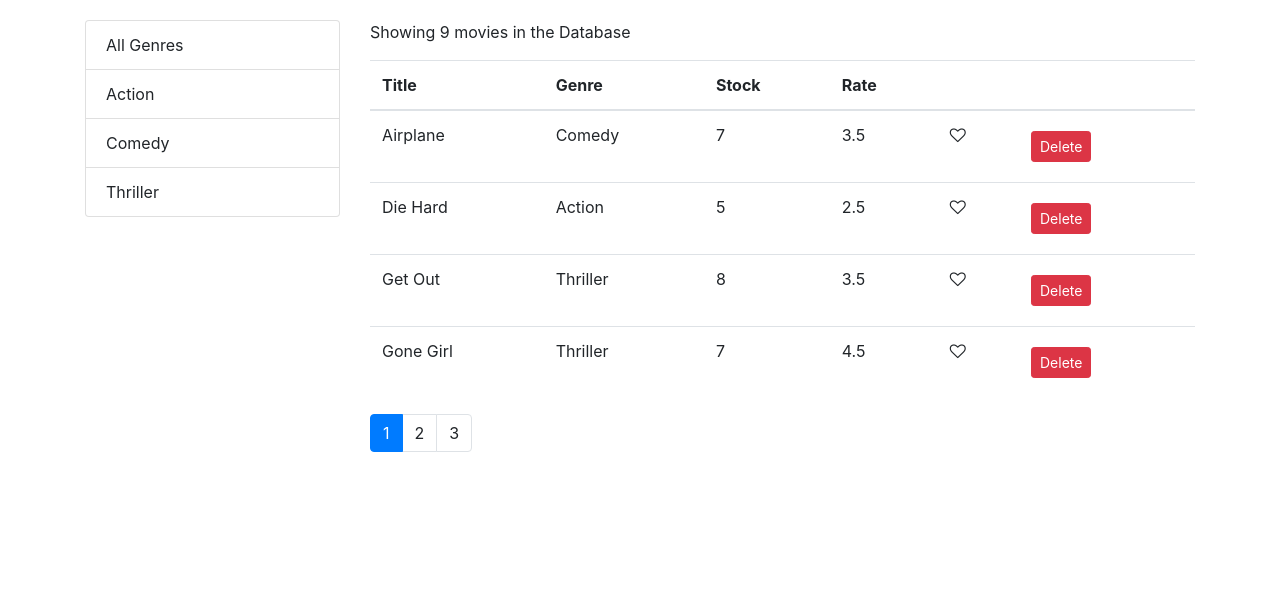
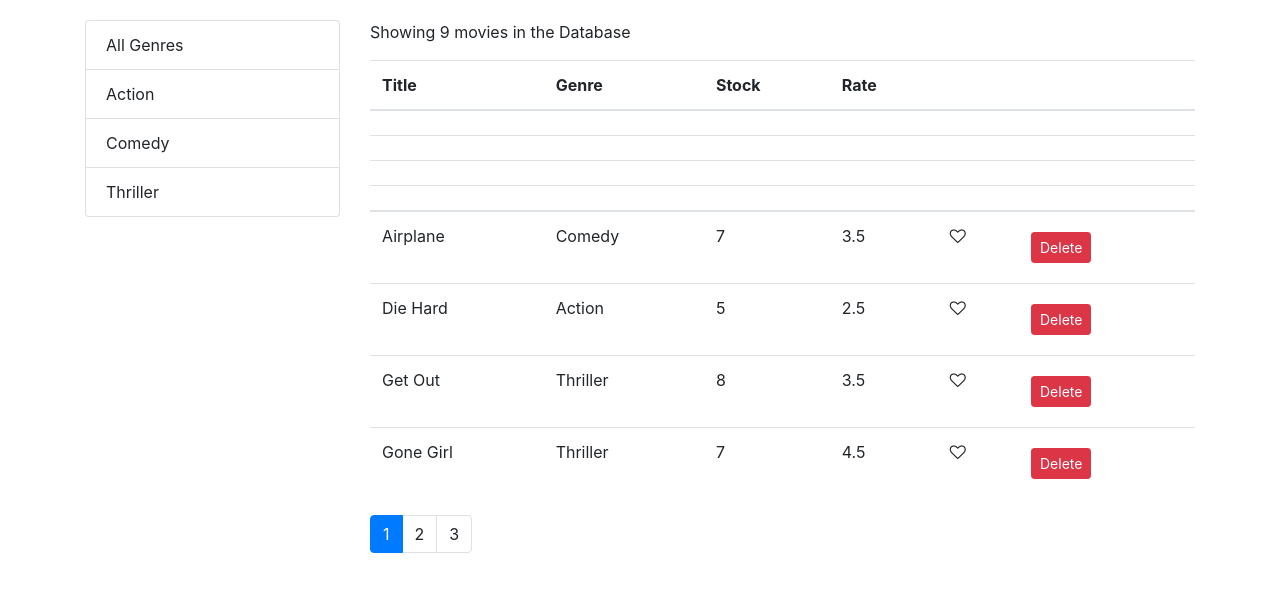
Before and after one commit to faustologic/vidly-app, a React (Create React App) app: page /movies/5b21ca3eeb7f6fbccd471816 in a window 1280 px wide. Shown: the top 592 px of the page. Built offline with nearby package versions, Linux system fonts and the light colour scheme.

Commit message:
TableBody
 A tableBody component is created! to unified all the data as a real template component

```diff
--- /dev/null
+++ b/src/components/common/tableBody.jsx
@@ -0,0 +1,20 @@
+import React, { Component } from "react";
+
+class TableBody extends Component {
+  render() {
+    const { data, columns } = this.props;
+    return (
+      <tbody>
+        {data.map((item) => (
+          <tr>
+            {columns.map((column) => (
+              <td>{}</td>
+            ))}
+          </tr>
+        ))}
+      </tbody>
+    );
+  }
+}
+
+export default TableBody;
--- a/src/components/moviesTable.jsx
+++ b/src/components/moviesTable.jsx
@@ -1,5 +1,6 @@
 import React, { Component } from "react";
 import TableHeader from "./common/tableHeader";
+import TableBody from "./common/tableBody";
 import Like from "./common/like";
 
 class MoviesTable extends Component {
@@ -21,6 +22,7 @@
           sortColumn={sortColumn}
           onSort={onSort}
         />
+        <TableBody data={movies} columns={this.columns} />
         <tbody>
           {movies.map((movie) => (
             <tr key={movie._id}>
```
